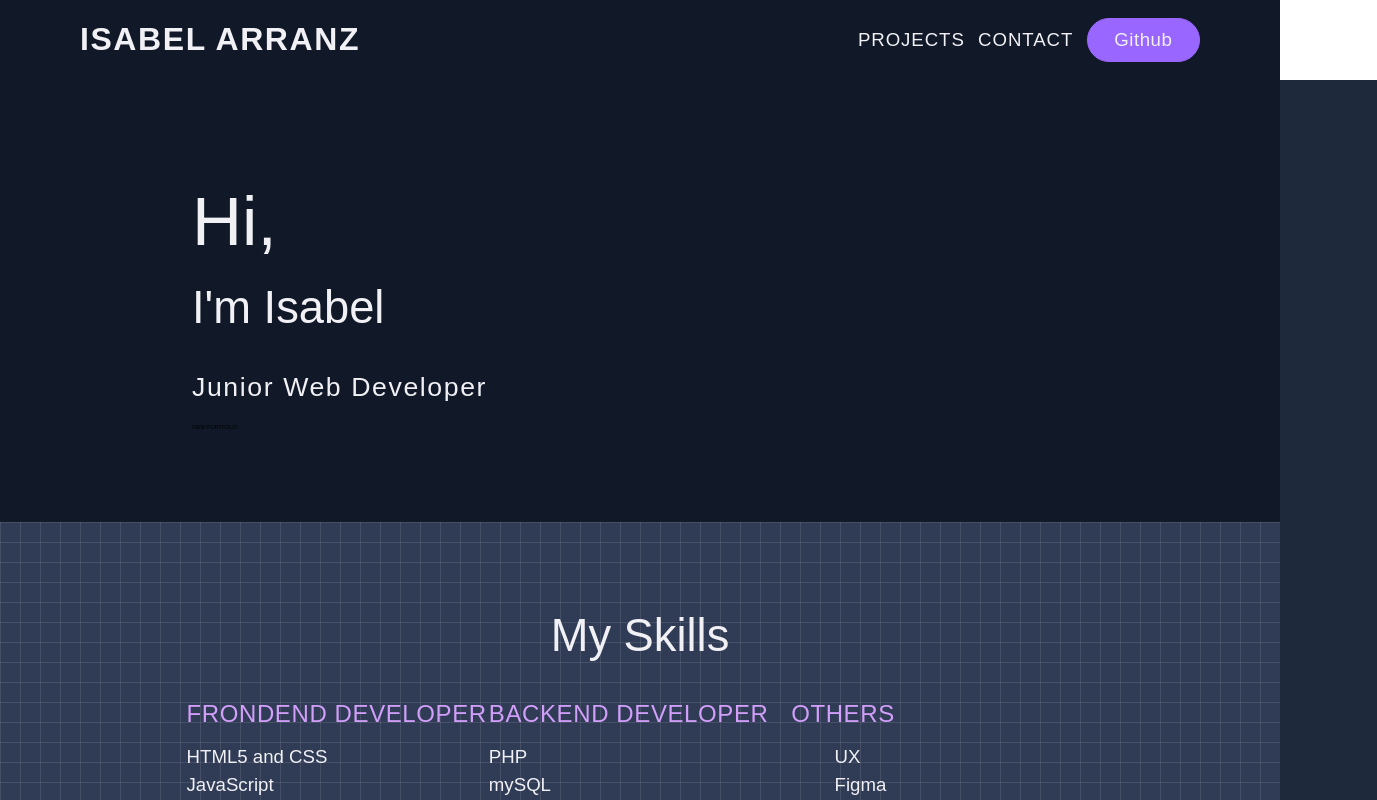
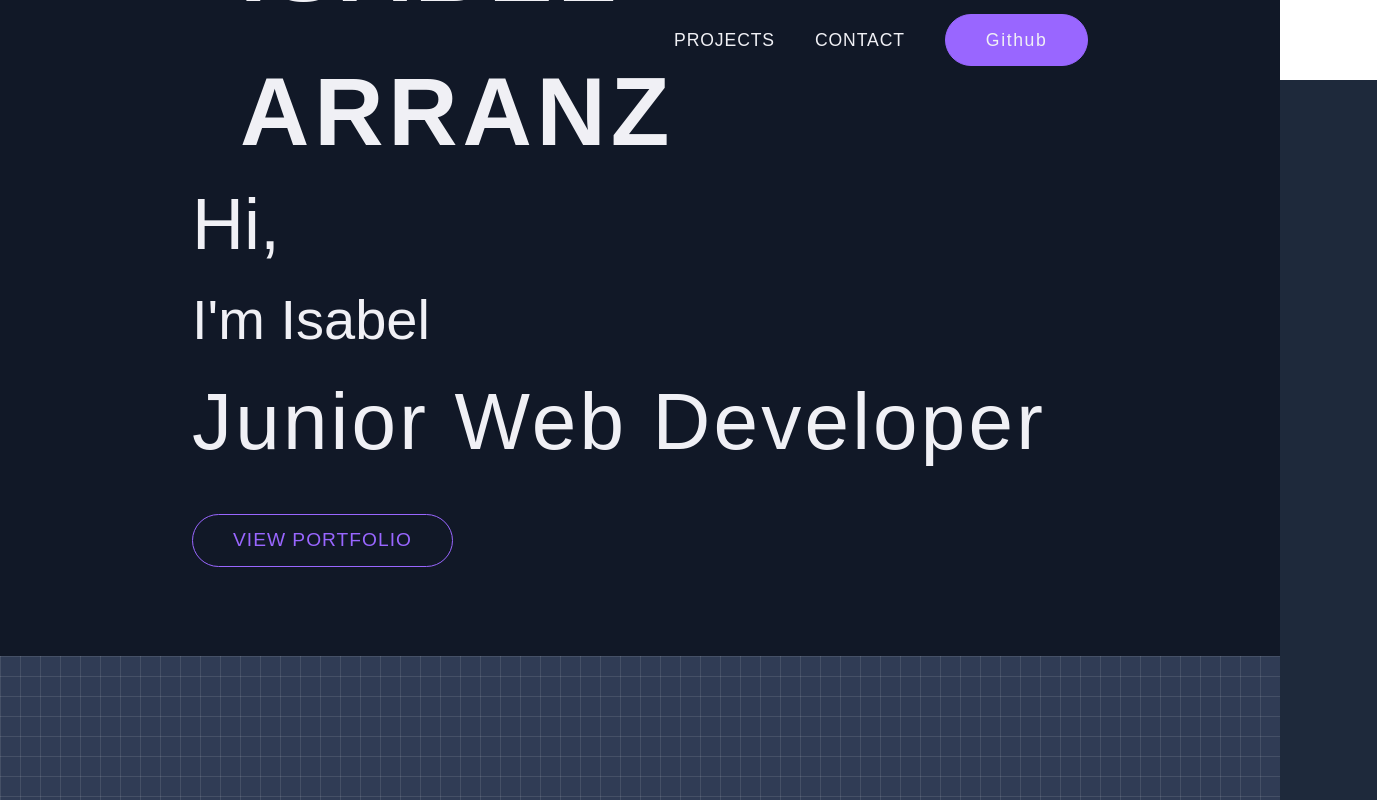
Before and after one commit to IsabelTizon/react-portfolio, a Next.js app: page / in a window 1280 px wide. Shown: the top 800 px of the page, 1377 px wide, since content can reach past the window. Built offline with nearby package versions, Linux system fonts and the light colour scheme.

Commit message:
font-size global styles changed

```diff
--- a/src/app/globals.css
+++ b/src/app/globals.css
@@ -12,129 +12,180 @@ body {
 }
 /* 1rem means 1 times the root font-size.E.g: 1rem: 16px. 2rem: 32px. 0.5rem: 8px */
 /* 1em refers to the font-size of parent element. E.g: 1.5 times 20px which is 30px*/
-/*
-E.g
 
-html {
-  font-size: 18px;
+:root {
+	font-size: 16px;
 }
 
-div {
-  font-size: 20px;
-}
-
-p {
-  font-size: 1.5rem;
-  width: 10rem;
-  padding: 0.2rem;
-  height: 4rem;
-  border: 1rem solid red;
-}
-*/
-:root {
-	font-size: 5.33px;
-}
 /* phone */
 @media (min-width: 360px) {
 	h1 {
-		font-size: 9rem;
+		font-size: 1.8rem;
 	}
 	h2 {
-		font-size: 6.5rem;
-		padding-bottom: 5rem;
-		text-transform: capitalize;
-		color: #000000;
+		font-size: 1.6rem;
 	}
 	h3 {
-		font-size: 4rem;
+		font-size: 1.4rem;
+	}
+	h4 {
+		font-size: 1.2rem;
+	}
+	h5 {
+		font-size: 1rem;
+	}
+	h6 {
+		font-size: 0.9rem;
 	}
 	li {
-		font-size: 3rem;
+		font-size: 1.1rem;
 	}
 	p {
-		font-size: 3rem;
-		margin-bottom: 1rem;
-		letter-spacing: 0.2rem;
-	}
-	button.purple-full {
-		color: #f0f0f5;
-		background-color: #9966ff;
-		border: 1px solid #9966ff;
-		padding: 3rem 5rem;
-		border-radius: 9999px; /* rounded-full */
-		letter-spacing: 0.1rem;
-		transition: all 0.3s ease-in-out;
-	}
-
-	button.purple-full:hover {
-		transform: scale(0.95); /* Se reduce el tamaño al 95% */
-	}
-	button.purple {
-		font-size: 2.5rem;
-		color: #9966ff;
-		border: 1px solid #9966ff;
-		background: transparent;
-		padding: 3rem 5rem;
-		text-transform: uppercase;
-		border-radius: 999px; /* Esto hará que sea completamente ovalado */
-		letter-spacing: 1px;
-		transition: all 0.3s ease-in-out;
-	}
-
-	button.purple:hover {
-		color: #f0f0f5;
-		border: 1px solid #f0f0f5;
-		background: #111827;
+		font-size: 1.1rem;
 	}
 }
+
 /* tablet */
 @media (min-width: 768px) {
+	h1 {
+		font-size: 2rem;
+	}
+	h2 {
+		font-size: 1.8rem;
+	}
 	h3 {
-		font-size: 3rem;
+		font-size: 1.6rem;
 	}
-	button.mustard {
-		padding: 2rem;
+	h4 {
+		font-size: 1.4rem;
+	}
+	h5 {
+		font-size: 1.2rem;
+	}
+	h6 {
+		font-size: 1.1rem;
+	}
+	p {
+		font-size: 1.4rem;
 	}
 }
+
 /* landscape */
 @media (min-width: 1024px) {
+	h1 {
+		font-size: 2.5rem;
+	}
+	h2 {
+		font-size: 2.2rem;
+	}
+	h3 {
+		font-size: 1.8rem;
+	}
+	h4 {
+		font-size: 1.6rem;
+	}
+	h5 {
+		font-size: 1.4rem;
+	}
+	h6 {
+		font-size: 1.2rem;
+	}
+	p {
+		font-size: 1.6rem;
+	}
 }
+
 /* laptop */
 @media (min-width: 1280px) {
 	h1 {
-		font-size: 13rem;
+		font-size: 4.5rem;
 	}
 	h2 {
-		font-size: 8.5rem;
+		font-size: 3.5rem;
 	}
 	h3 {
-		font-size: 6.5rem;
+		font-size: 2.5rem;
 	}
 	h4 {
-		font-size: 4rem;
+		font-size: 1.8rem;
 	}
-	li {
-		font-size: 3.5rem;
+	h5 {
+		font-size: 1.6rem;
+	}
+	h6 {
+		font-size: 1.4rem;
 	}
 	p {
-		font-size: 3.5rem;
-		letter-spacing: 0.3rem;
+		font-size: 1.1rem;
+		letter-spacing: 0.2rem;
 		font-weight: 300;
 	}
+	button {
+		font-size: 1.1rem;
+	}
+	small {
+		font-size: 1rem;
+	}
 }
+
 /* screen */
 @media (min-width: 1536px) {
 	h1 {
-		font-size: 14rem;
+		font-size: 3.5rem;
 	}
 	h2 {
-		font-size: 8rem;
+		font-size: 3rem;
 	}
 	h3 {
-		font-size: 3.8rem;
+		font-size: 2.6rem;
+	}
+	h4 {
+		font-size: 2rem;
+	}
+	h5 {
+		font-size: 1.8rem;
+	}
+	h6 {
+		font-size: 1.6rem;
+	}
+	p {
+		font-size: 2rem;
+	}
+	button {
+		font-size: 1.6rem;
 	}
 }
 
+button.purple-full {
+	color: #f0f0f5;
+	background-color: #9966ff;
+	border: 1px solid #9966ff;
+	padding: 0.7rem 2.5rem;
+	border-radius: 9999px; /* rounded-full */
+	letter-spacing: 0.1rem;
+	transition: all 0.3s ease-in-out;
+}
+
+button.purple-full:hover {
+	transform: scale(0.95); /* Se reduce el tamaño al 95% */
+}
+button.purple {
+	font-size: 1.2rem;
+	color: #9966ff;
+	border: 1px solid #9966ff;
+	background: transparent;
+	padding: 0.7rem 2.5rem;
+	text-transform: uppercase;
+	border-radius: 999px; /* Esto hará que sea completamente ovalado */
+	letter-spacing: 1px;
+	transition: all 0.3s ease-in-out;
+}
+
+button.purple:hover {
+	color: #f0f0f5;
+	border: 1px solid #f0f0f5;
+	background: #111827;
+}
 @layer components {
 	/* colours */
 
```
